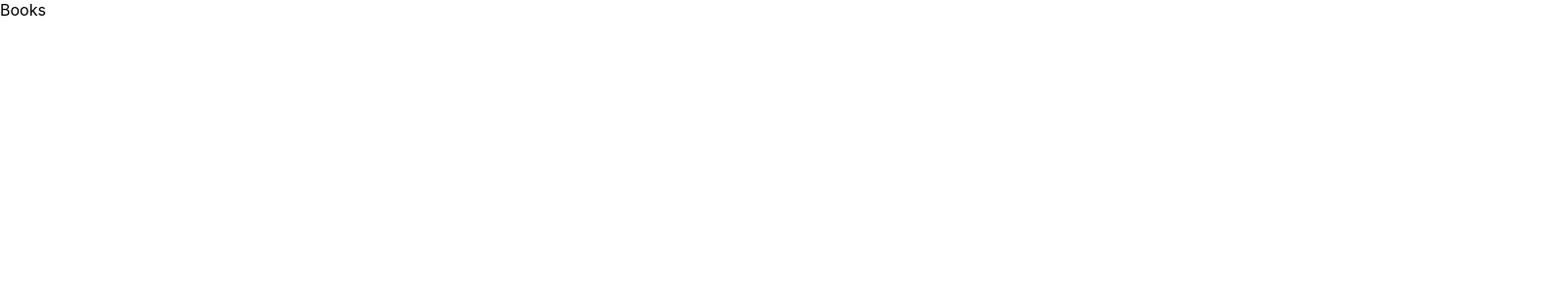
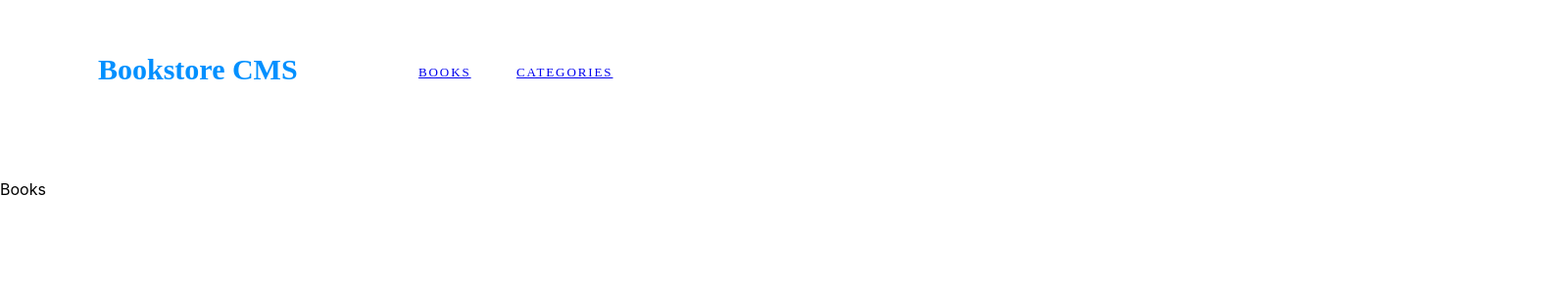
Before and after one commit to Abdulwhbhussain/Bookstore-React-Microverse, a React (Create React App) app: page / in a window 1280 px wide. Shown: the top 300 px of the page at 98% size, 1599 px wide, since content can reach past the window. Built offline with nearby package versions, Linux system fonts and the light colour scheme.

Commit message:
Header react Component

```diff
--- /dev/null
+++ b/src/components/Header.jsx
@@ -0,0 +1,81 @@
+import React from 'react';
+import styled from 'styled-components';
+import { Link } from 'react-router-dom';
+
+const HeaderWrapper = styled.header`
+  width: 87.5rem;
+  height: 5.938rem;
+  margin: 0 0 2.375rem;
+  padding: 1.438rem 6.188rem 1.688rem 6.25rem;
+  background-color: #fff;
+  display: flex;
+  flex-direction: row;
+  justify-content: space-between;
+  align-items: center;
+  div {
+    display: flex;
+    flex-direction: row;
+    justify-content: space-between;
+    align-items: center;
+    h1 {
+        width: 15rem;
+        height: 2.313rem;
+        margin: 0.375rem 2.938rem 0.125rem 0;
+        font-family: Montserrat;
+        font-size: 1.875rem;
+        font-weight: bold;
+        font-stretch: normal;
+        font-style: normal;
+        line-height: normal;
+        letter-spacing: normal;
+        color: #0290ff;
+    }
+    nav {
+      ul {
+        list-style: none;
+        display: flex;
+        flex-direction: row;
+        justify-content: space-between;
+        align-items: center;
+        li {
+            width: 3.688rem;
+            height: 1rem;
+            margin: 1.125rem 2.563rem 0.688rem 0;
+            font-family: Montserrat;
+            font-size: 0.813rem;
+            font-weight: normal;
+            font-stretch: normal;
+            font-style: normal;
+            line-height: normal;
+            letter-spacing: 1.9px;
+            color: #121212;
+            Link {
+              text-decoration: none;
+            }
+        }
+      }
+    }
+  }
+`;
+
+// Header component for the Bookstore app
+function Header() {
+  return (
+    <HeaderWrapper>
+      <div>
+        <h1>Bookstore CMS</h1>
+        <nav>
+          <ul>
+            <li><Link to="/">BOOKS</Link></li>
+            <li><Link to="/categories">CATEGORIES</Link></li>
+          </ul>
+        </nav>
+      </div>
+      <div>
+        <i className="fas fa-user" />
+      </div>
+    </HeaderWrapper>
+  );
+}
+
+export default Header;
--- a/src/pages/Books.jsx
+++ b/src/pages/Books.jsx
@@ -1,5 +1,11 @@
 import React from 'react';
+import Header from '../components/Header';
 
-const Books = () => (<div>Books</div>);
+const Books = () => (
+  <>
+    <Header />
+    <div>Books</div>
+  </>
+);
 
 export default Books;
--- a/src/pages/Categories.jsx
+++ b/src/pages/Categories.jsx
@@ -1,5 +1,11 @@
 import React from 'react';
+import Header from '../components/Header';
 
-const Categories = () => (<div>Categories</div>);
+const Categories = () => (
+  <>
+    <Header />
+    <div>Categories</div>
+  </>
+);
 
 export default Categories;
```
